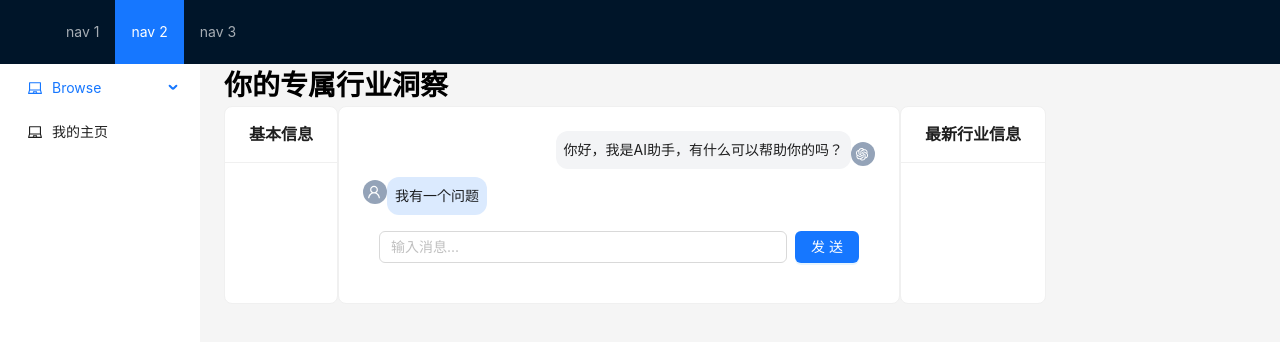
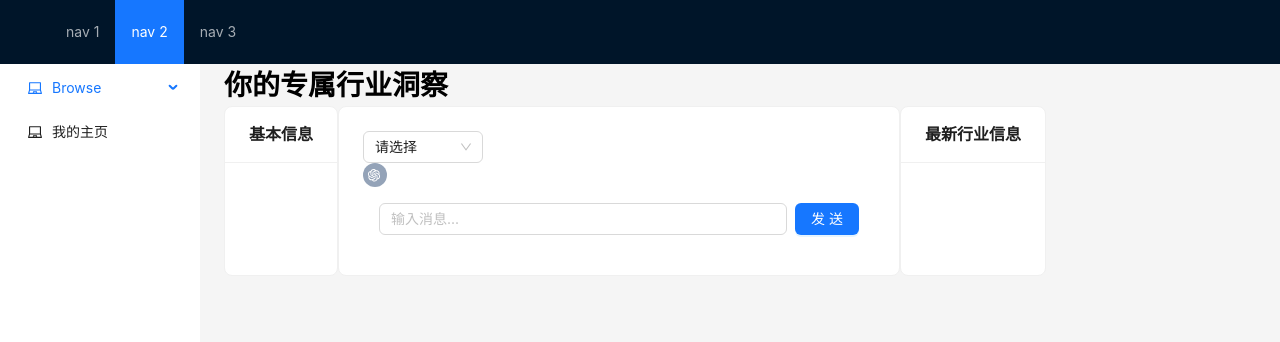
Before and after one commit to Collage-Ai/CollegeAi-fe, a Next.js app: page /en/insights in a window 1280 px wide. Shown: the top 342 px of the page. Built offline with nearby package versions, Linux system fonts and the light colour scheme.

Commit message:
feat: refactor insight page

```diff
--- a/components/chatComponent/chatMessage.tsx
+++ b/components/chatComponent/chatMessage.tsx
@@ -6,42 +6,27 @@ import TypewriterEffect from '../typeWriter';
 import MarkdonwIt from 'markdown-it';
 
 interface MessageItemProps {
-  message: MessageArgs;
+  message: string;
 }
 
+//仅用于展示Ai消息
 const MessageItem: React.FC<MessageItemProps> = ({ message }) => {
-  const isUserMessage = message.sender === 'user';
   const md = new MarkdonwIt();
-  const html = md.render(message.message);
+  const html = md.render(message);
 
   return (
-    <div
-      className={`flex ${
-        isUserMessage ? 'justify-start' : 'justify-end'
-      }  space-y-2`}
-    >
-      {isUserMessage && (
-        <div className="flex items-center">
-          <div className="flex size-6 items-center justify-center rounded-full bg-slate-400">
-            <UserOutlined className="size-4 text-white" />
-          </div>
+    <div className={`'justify-start' flex space-y-2`}>
+      <div className="flex items-center">
+        <div className="flex size-6 items-center justify-center rounded-full bg-slate-400">
+          <OpenAIOutlined className="size-4 text-white" />
         </div>
-      )}
-
+      </div>
       <div
-        className={`rounded-xl p-2 ${
-          isUserMessage ? 'bg-blue-100' : 'bg-gray-100'
-        } max-w-[75%]`}
+        className={`'bg-blue-100' max-w-[75%]
+           rounded-xl p-2`}
       >
         <div dangerouslySetInnerHTML={{ __html: html }} />
       </div>
-      {!isUserMessage && (
-        <div className="flex items-center">
-          <div className="flex size-6 items-center justify-center rounded-full bg-slate-400">
-            <OpenAIOutlined className="size-4 text-white" />
-          </div>
-        </div>
-      )}
     </div>
   );
 };
--- a/components/chatComponent/index.tsx
+++ b/components/chatComponent/index.tsx
@@ -7,12 +7,18 @@ import { sendMsgToServer } from '@/utils/fetcher';
 import { getAIResponse } from '@/utils/ai';
 import MessageItem from './chatMessage';
 import { set } from 'nprogress';
+import SelectPrompt from '../selectPrompt';
 
 const ChatComponent: React.FC = () => {
   const [message, setMessage] = useState('');
   const { chatList, setChatList } = useChatStore();
   const [isLoading, setIsLoading] = useState(false);
+  const [selectedValue, setSelectedValue] = useState('');
   const { user } = useUserStore();
+
+  const handleSelectChange = (value: string) => {
+    setSelectedValue(value);
+  };
 
   //更新聊天记录，并发送消息到服务器
   const updateChatList = (msg: MessageArgs) => {
@@ -25,18 +31,16 @@ const ChatComponent: React.FC = () => {
   const sendMessage = () => {
     if (message) {
       setIsLoading((isLoading) => !isLoading);
-      const msg: MessageArgs = { userId: user?.id, message, sender: 'user' };
-      updateChatList(msg);
       setMessage(''); // 清空输入框
 
       getAIResponse(message)
         .then((res) => {
-          const aiMsg: MessageArgs = {
+          const msg: MessageArgs = {
             userId: user?.id,
-            message: res,
-            sender: 'ai'
+            aiMsg: res,
+            userMsg: message
           };
-          updateChatList(aiMsg);
+          updateChatList(msg);
         })
         .finally(() => {
           setIsLoading(false); // 无论请求成功还是失败，都将加载状态设置回false
@@ -46,11 +50,15 @@ const ChatComponent: React.FC = () => {
 
   return (
     <div className="flex h-full w-[40vw] flex-col">
-      <List
+      <SelectPrompt item={chatList} onSelectChange={handleSelectChange} />
+      {/* <List
         className="flex-1 overflow-auto"
         dataSource={chatList}
         renderItem={(item) => <MessageItem message={item} />}
-      />
+      /> */}
+      <div className="flex-1 overflow-auto">
+        <MessageItem message={selectedValue} />
+      </div>
       <div className="flex p-4">
         <Input
           className="mr-2 flex-1"
--- /dev/null
+++ b/components/selectPrompt/index.tsx
@@ -0,0 +1,26 @@
+import React from 'react';
+import { Select, Space } from 'antd';
+import { MessageArgs } from '@/types/user';
+
+type SelectProps = {
+  item: MessageArgs[];
+  onSelectChange: (value: string) => void;
+};
+
+const SelectPrompt: React.FC<SelectProps> = ({ item, onSelectChange }) => {
+  const handleChange = (value: string) => {
+    onSelectChange(value);
+  };
+  return (
+    <Select
+      defaultValue="请选择"
+      style={{ width: 120 }}
+      onChange={handleChange}
+      options={item.map((item) => {
+        return { label: item.userMsg, value: item.aiMsg, key: item.userId };
+      })}
+    />
+  );
+};
+
+export default SelectPrompt;
--- a/store/userStore.ts
+++ b/store/userStore.ts
@@ -28,13 +28,9 @@ export const useChatStore = create<ChatState>((set) => ({
     // 初始聊天记录为空
     {
       userId: 0,
-      message: '你好，我是AI助手，有什么可以帮助你的吗？',
-      sender: 'ai'
-    },
-    {
-      userId: 0,
-      message: '我有一个问题',
-      sender: 'user'
+      aiMsg: '你好，我是AI助手，有什么可以帮助你的吗？',
+      userMsg: '我有一个问题',
+      time: '2021-09-12 12:00:00'
     }
   ],
   // 允许setChatList接受一个函数，该函数基于当前chatList计算新的chatList
--- a/types/api.d.ts
+++ b/types/api.d.ts
@@ -10,9 +10,6 @@ export type LoginResType = {
 };
 
 export type LoginReqType = {
-  // message: string;
-  // sig: string;
-  // address: string;
   phone: string;
   password: string;
 };
--- a/types/user.d.ts
+++ b/types/user.d.ts
@@ -24,6 +24,7 @@ export type UserBaseInfo = {
 
 export type MessageArgs = {
   userId: number | undefined;
-  message: string;
-  sender: 'user' | 'ai';
+  aiMsg: string;
+  userMsg: string;
+  time?: string;
 };
```
Also changed, not shown: 1 other file (tests, documents, lock files or other folders).
